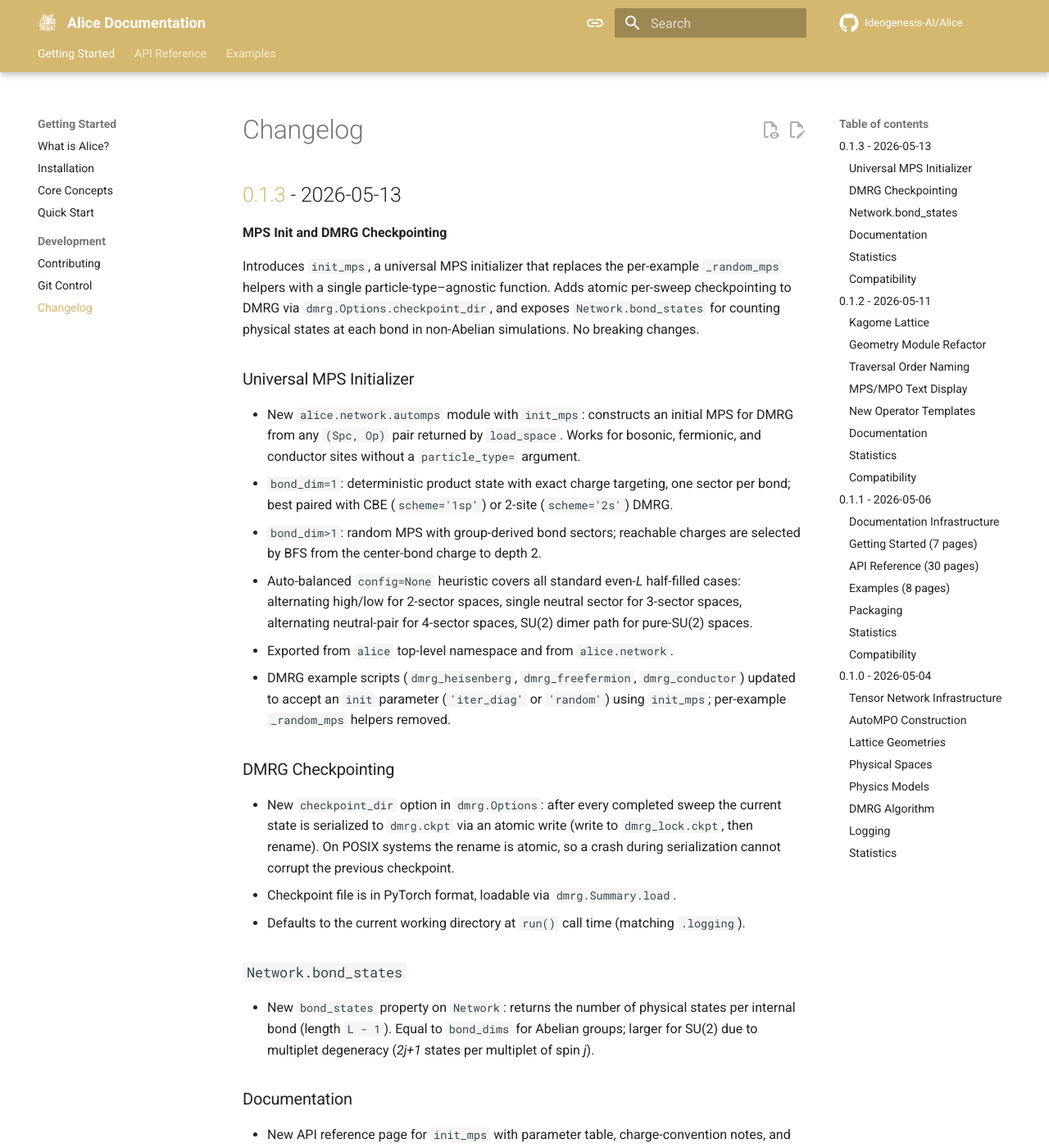
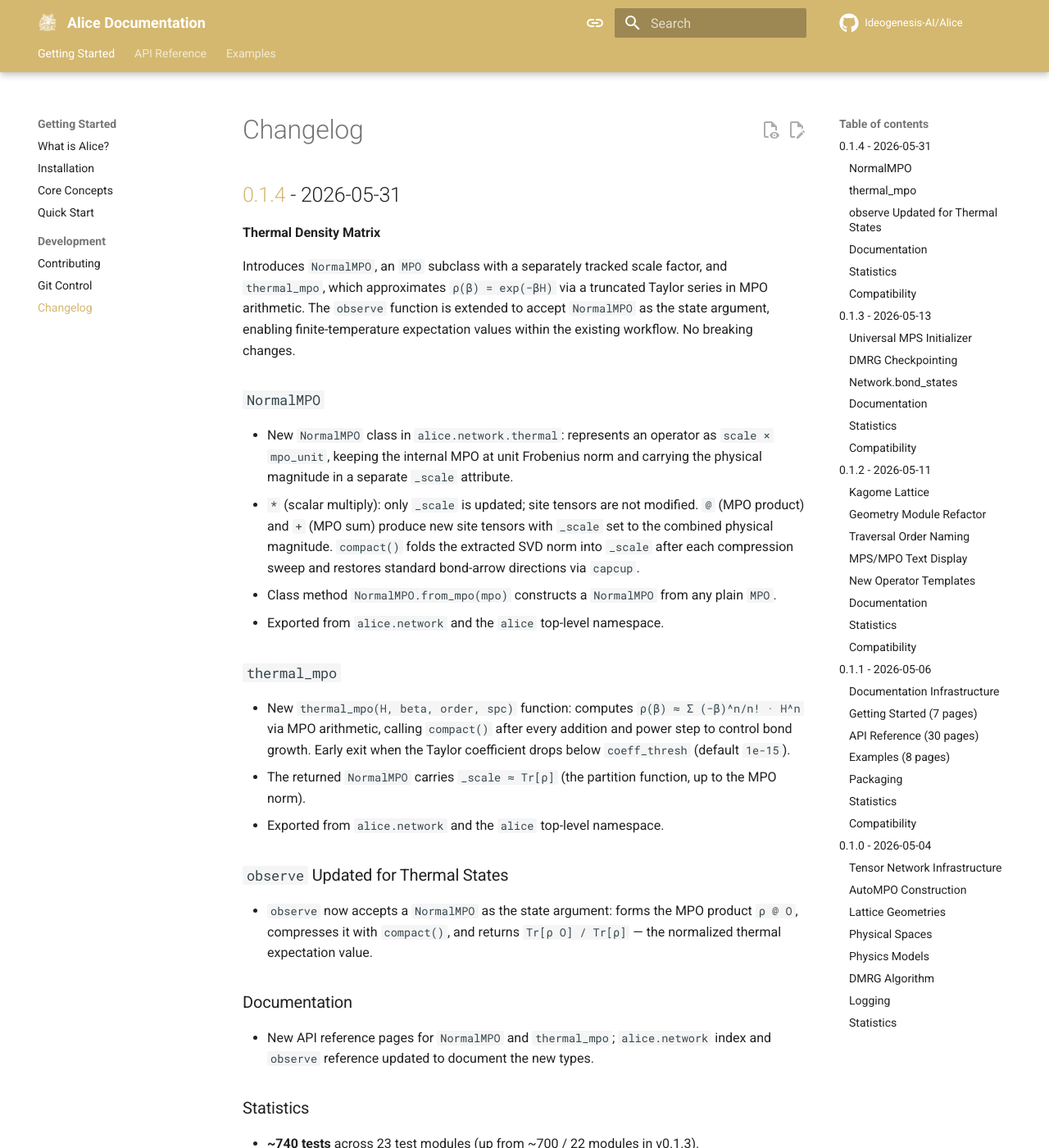
Before and after one commit to Ideogenesis-AI/Alice, an MkDocs documentation site: the page built from docs/getting-started/changelog.md, in a window 1280 px wide and 1400 px high. Shown: the whole window at 82% size. Built offline with MkDocs 1.6.1 and Material for MkDocs 9.7.7, drawn with Linux system fonts in a browser that asks for light colours; comment, search, counter and statistics services are not loaded; some of the changed text lies outside the part shown.

Commit message:
Release v0.1.4: Introduce NormalMPO and thermal_mpo for thermal density matrix calculations
This update adds the `NormalMPO` class, which separates the scale factor from the internal MPO representation, and the `thermal_mpo` function for approximating the thermal density matrix using a truncated Taylor series. The `observe` function is enhanced to support `NormalMPO`, allowing for normalized thermal expectation values. Documentation is updated with new API references and examples. No breaking changes introduced, ensuring backward compatibility with v0.1.3.

```diff
--- a/docs/getting-started/changelog.md
+++ b/docs/getting-started/changelog.md
@@ -1,4 +1,63 @@
 # Changelog
+
+## [0.1.4] - 2026-05-31
+
+**Thermal Density Matrix**
+
+Introduces `NormalMPO`, an `MPO` subclass with a separately tracked scale factor, and
+`thermal_mpo`, which approximates `ρ(β) = exp(−βH)` via a truncated Taylor series in MPO
+arithmetic. The `observe` function is extended to accept `NormalMPO` as the state
+argument, enabling finite-temperature expectation values within the existing workflow.
+No breaking changes.
+
+### `NormalMPO`
+
+- New `NormalMPO` class in `alice.network.thermal`: represents an operator as
+  `scale × mpo_unit`, keeping the internal MPO at unit Frobenius norm and carrying the
+  physical magnitude in a separate `_scale` attribute.
+- `*` (scalar multiply): only `_scale` is updated; site tensors are not modified.
+  `@` (MPO product) and `+` (MPO sum) produce new site tensors with `_scale` set to
+  the combined physical magnitude. `compact()` folds the extracted SVD norm into
+  `_scale` after each compression sweep and restores standard bond-arrow directions
+  via `capcup`.
+- Class method `NormalMPO.from_mpo(mpo)` constructs a `NormalMPO` from any plain `MPO`.
+- Exported from `alice.network` and the `alice` top-level namespace.
+
+### `thermal_mpo`
+
+- New `thermal_mpo(H, beta, order, spc)` function: computes
+  `ρ(β) ≈ Σ (−β)^n/n! · H^n` via MPO arithmetic, calling `compact()` after every
+  addition and power step to control bond growth. Early exit when the Taylor coefficient
+  drops below `coeff_thresh` (default `1e-15`).
+- The returned `NormalMPO` carries `_scale ≈ Tr[ρ]` (the partition function, up to the
+  MPO norm).
+- Exported from `alice.network` and the `alice` top-level namespace.
+
+### `observe` Updated for Thermal States
+
+- `observe` now accepts a `NormalMPO` as the state argument: forms the MPO product
+  `ρ @ O`, compresses it with `compact()`, and returns `Tr[ρ O] / Tr[ρ]` — the
+  normalized thermal expectation value.
+
+### Documentation
+
+- New API reference pages for `NormalMPO` and `thermal_mpo`; `alice.network` index and
+  `observe` reference updated to document the new types.
+
+### Statistics
+
+- **~740 tests** across 23 test modules (up from ~700 / 22 modules in v0.1.3).
+- **13 commits** since v0.1.3.
+- **9 files changed**, 1,192 insertions, 10 deletions.
+- **22 source modules** in three subpackages: `alice.network`, `alice.physics`,
+  `alice.algorithm.dmrg`.
+
+### Compatibility
+
+- **Breaking Changes:** None — fully backward compatible with v0.1.3.
+- **Requirements:** Python ≥ 3.11, PyTorch ≥ 2.5, Nicole ≥ 0.3.7.
+
+---
 
 ## [0.1.3] - 2026-05-13
 
@@ -279,6 +338,7 @@ Initial stable release of Alice.
 - 64 files, ~16,000 lines of code.
 - 16 source modules in three subpackages: `alice.network`, `alice.physics`, `alice.algorithm.dmrg`.
 
+[0.1.4]: https://github.com/Ideogenesis-AI/Alice/releases/tag/v0.1.4
 [0.1.3]: https://github.com/Ideogenesis-AI/Alice/releases/tag/v0.1.3
 [0.1.2]: https://github.com/Ideogenesis-AI/Alice/releases/tag/v0.1.2
 [0.1.1]: https://github.com/Ideogenesis-AI/Alice/releases/tag/v0.1.1
```
